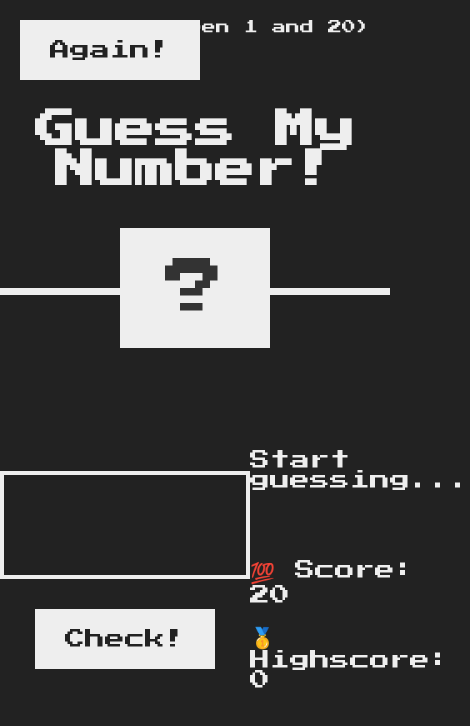
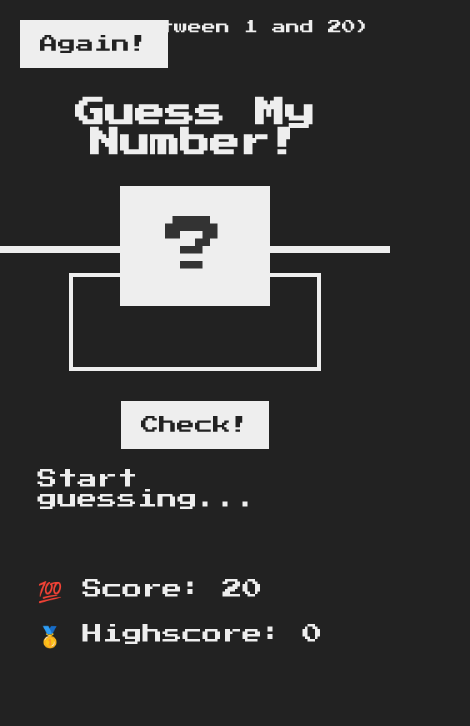
Before and after one commit to LukaMarcetaDev/Guess-My-Number, a plain HTML site: page index.html in a window 390 px wide. Shown: the whole page, 470 px wide, since content can reach past the window. Drawn offline with Linux system fonts and the light colour scheme.

Commit message:
Added responsive design

```diff
--- a/style.css
+++ b/style.css
@@ -117,3 +117,37 @@ h1 {
 .label-score {
   margin-bottom: 2rem;
 }
+
+@media (max-width: 768px) {
+  header {
+    height: 30vh;
+  }
+
+  main {
+    flex-direction: column;
+    justify-content: center;
+    align-items: center;
+    height: auto;
+    padding: 2rem;
+  }
+
+  .left,
+  .right {
+    width: 90%;
+    margin-bottom: 2rem;
+  }
+
+  h1 {
+    font-size: 3rem;
+  }
+
+  .guess {
+    width: 80%;
+    font-size: 4rem;
+  }
+
+  .btn {
+    padding: 1.5rem 2rem;
+    font-size: 1.8rem;
+  }
+}
```
